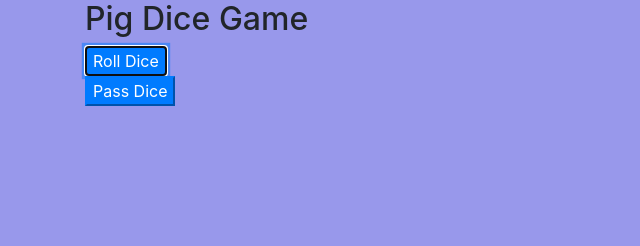
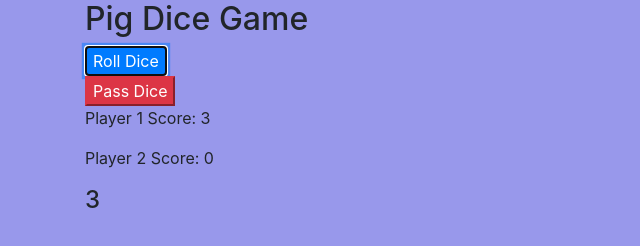
Before and after one commit to joey3001/pigDice, a plain HTML site: page index.html in a window 1280 px wide. Both pictures are taken after a click on the button "Roll Dice". Shown: the whole page, without its empty margins (0-640 px from the left). Drawn offline with nearby package versions, Linux system fonts and the light colour scheme.

Commit message:
fully functioning pig dice game
Co-authored-by: Parker Benoit <parker.benoit44@gmail.com>

```diff
--- a/index.html
+++ b/index.html
@@ -14,7 +14,14 @@
       <button type="submit" class="btn-primary">Roll Dice</button>
     </form>
     <form id="switchPlayer">
-      <button type="submit" class="btn-primary">Pass Dice</button>
+      <button type="submit" class="btn-danger">Pass Dice</button>
     </form>
+    <div id="show-score">
+      <p>Player 1 Score: <span class="player1"></span></p>
+      <p>Player 2 Score: <span class="player2"></span></p>
+    </div>
+    <div>
+      <h4><span class="newScore"></span><h4>
+    </div>
   </div>
 </body>
--- a/js/scripts.js
+++ b/js/scripts.js
@@ -51,10 +51,15 @@ $(document).ready(function() {
     event.preventDefault();
     let randomNumber1 = randomNumber();
     [currentPlayer, standbyPlayer, scoreTotalTracker] = runningScore.scoreAddition(currentPlayer, standbyPlayer, randomNumber1, scoreTotalTracker);
-    console.log(runningScore);
+    $(".player1").html(runningScore.player1Score);
+    $(".player2").html(runningScore.player2Score);
+    $(".newScore").html(randomNumber1);
   });
   $("form#switchPlayer").submit(function(event) {
     event.preventDefault();
     [currentPlayer, standbyPlayer, scoreTotalTracker] = switchPlayer(currentPlayer, standbyPlayer);
   });
 });
+
+
+//function showScore(runningScore)
```
Also changed, not shown: 1 other file.
